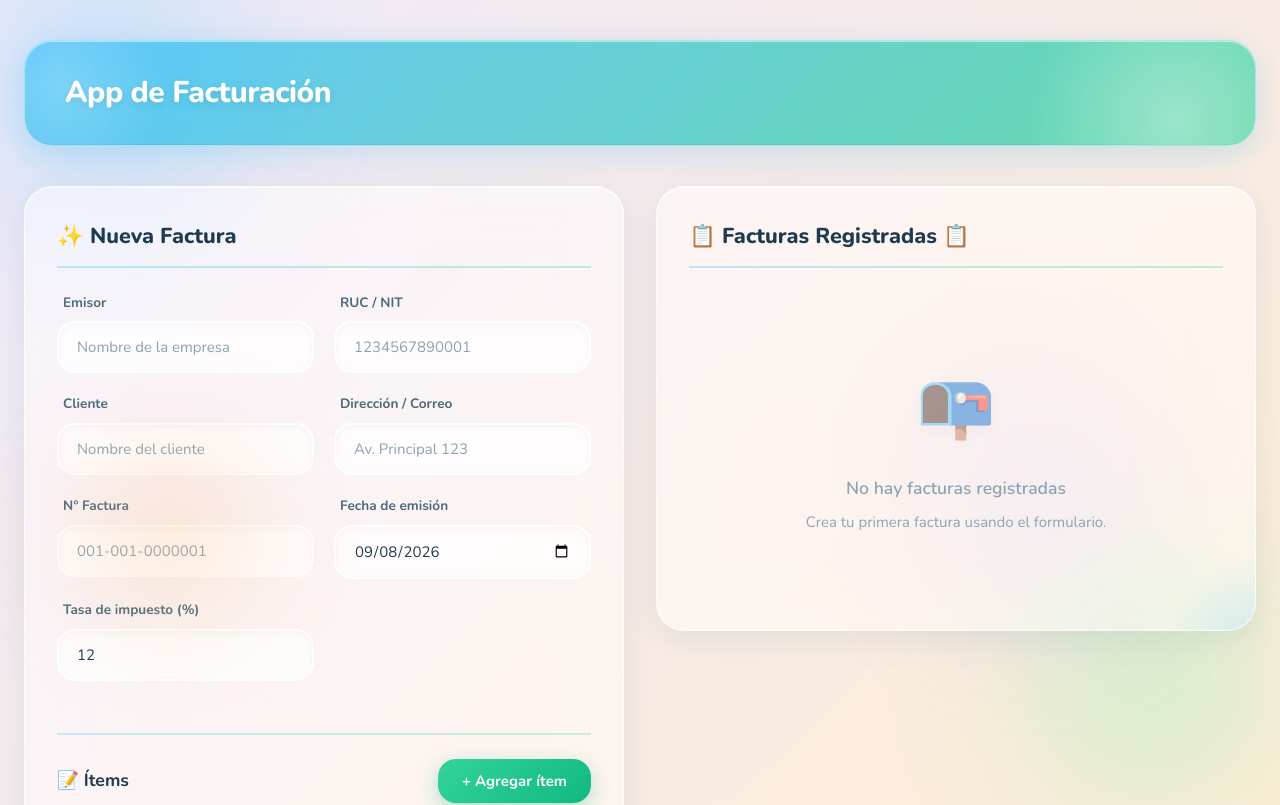
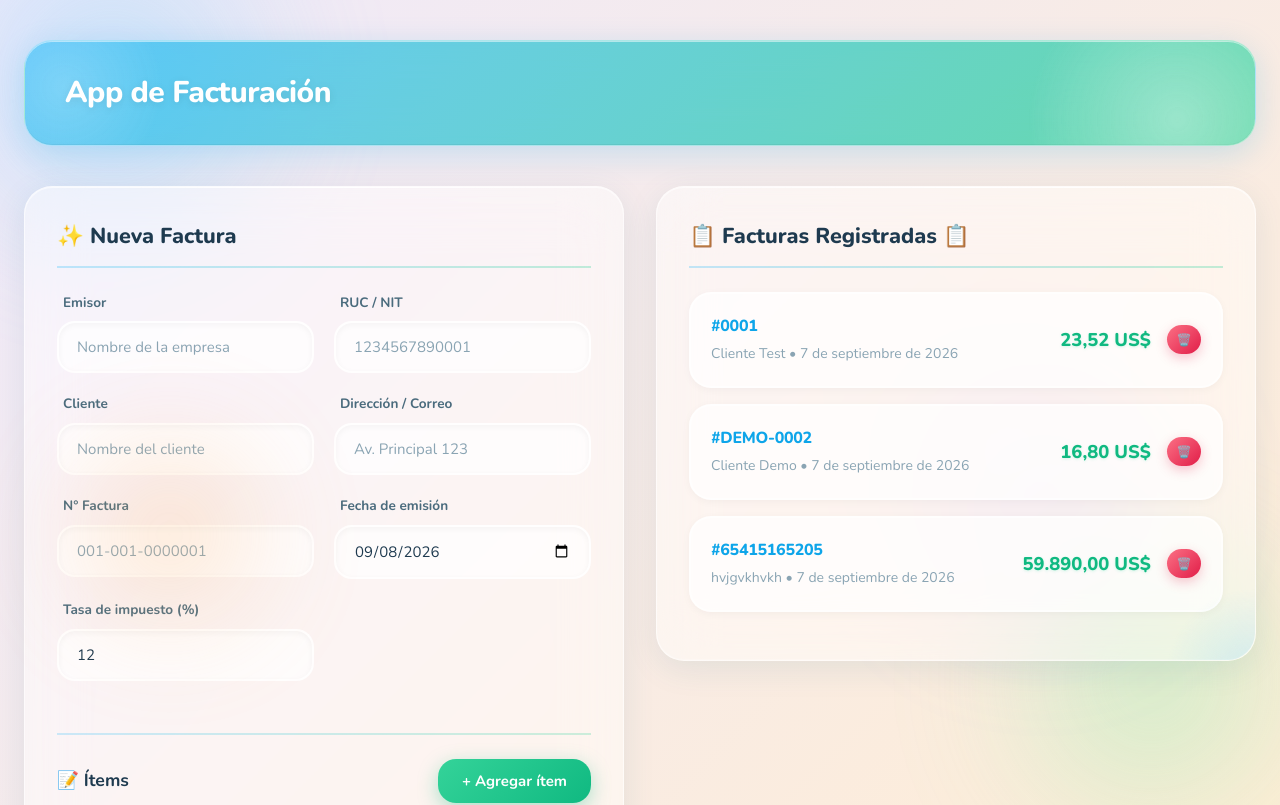
Before and after one commit to urbgmoi98/FacturaReact, a React (Vite) app: page / in a window 1280 px wide. Shown: the top 805 px of the page. Built offline with nearby package versions, Linux system fonts and the light colour scheme; data requests are answered from the project's data file; the HTML template or start-up script is replaced by a standard one.

Commit message:
billying

```diff
--- a/package.json
+++ b/package.json
@@ -7,9 +7,11 @@
     "dev": "npx concurrently \"npm run server\" \"vite --host 0.0.0.0\"",
     "build": "vite build",
     "preview": "vite preview",
-    "server": "json-server src/db.json --port 3001"
+    "server": "json-server db.json --port 3001"
   },
   "dependencies": {
+    "html2canvas": "^1.4.1",
+    "jspdf": "^2.5.2",
     "react": "^18.3.0",
     "react-dom": "^18.3.0"
   },
--- a/src/App.jsx
+++ b/src/App.jsx
@@ -2,20 +2,25 @@ import { useState, useEffect } from 'react'
 import InvoiceForm from './Components/InvoiceForm'
 import InvoiceList from './Components/InvoiceList'
 import InvoiceView from './Components/InvoiceView'
-import InvoiceExporter from './components/InvoiceExporter'
+import InvoiceExporter from ' ./Components/InvoiceExporter'
+import {
+  getInvoices,
+  getInvoiceById,
+  createInvoice,
+  deleteInvoice,
+} from './services/invoiceService'
 
 function App() {
-  const [invoices, setInvoices] = useState(() => {
-    const saved = localStorage.getItem('invoices')
-    return saved ? JSON.parse(saved) : []
-  })
+  const [invoices, setInvoices] = useState([])
   const [selectedInvoice, setSelectedInvoice] = useState(null)
   const [printMode, setPrintMode] = useState(false)
 
-  // Persistencia en localStorage
+  // Carga inicial: las facturas se leen de la API (json-server)
   useEffect(() => {
-    localStorage.setItem('invoices', JSON.stringify(invoices))
-  }, [invoices])
+    getInvoices()
+      .then(setInvoices)
+      .catch((error) => console.error('No se pudo cargar el listado de facturas:', error))
+  }, [])
 
   // Manejar modo impresión
   useEffect(() => {
@@ -28,13 +33,24 @@ function App() {
     }
   }, [printMode])
 
-  const handleSaveInvoice = (invoice) => {
-    setInvoices((prev) => [invoice, ...prev])
+  const handleSaveInvoice = async (invoice) => {
+    try {
+      const saved = await createInvoice(invoice)
+      setInvoices((prev) => [saved, ...prev])
+    } catch (error) {
+      console.error('No se pudo guardar la factura:', error)
+    }
   }
 
-  const handleSelectInvoice = (invoice) => {
-    setSelectedInvoice(invoice)
-    setPrintMode(false)
+  // Consulta directa por ID: GET /invoices/{id}, sin filtrar el listado
+  const handleSelectInvoice = async (id) => {
+    try {
+      const invoice = await getInvoiceById(id)
+      setSelectedInvoice(invoice)
+      setPrintMode(false)
+    } catch (error) {
+      console.error(`No se pudo obtener la factura ${id}:`, error)
+    }
   }
 
   const handleBackToList = () => {
@@ -46,10 +62,15 @@ function App() {
     setPrintMode(true)
   }
 
-  const handleDeleteInvoice = (id) => {
-    setInvoices((prev) => prev.filter((inv) => inv.id !== id))
-    if (selectedInvoice?.id === id) {
-      setSelectedInvoice(null)
+  const handleDeleteInvoice = async (id) => {
+    try {
+      await deleteInvoice(id)
+      setInvoices((prev) => prev.filter((inv) => inv.id !== id))
+      if (selectedInvoice?.id === id) {
+        setSelectedInvoice(null)
+      }
+    } catch (error) {
+      console.error(`No se pudo eliminar la factura ${id}:`, error)
     }
   }
 
--- a/src/Components/InvoiceExporter.jsx
+++ b/src/Components/InvoiceExporter.jsx
@@ -1,6 +1,7 @@
 import { useEffect, useRef, useState } from 'react'
 import jsPDF from 'jspdf'
 import html2canvas from 'html2canvas'
+import { formatCurrency, formatDate, itemSubtotal } from '../utils/invoiceUtils'
 
 export default function InvoiceExporter({ invoice, onBack, printMode }) {
   const [isExporting, setIsExporting] = useState(false)
@@ -57,21 +58,6 @@ export default function InvoiceExporter({ invoice, onBack, printMode }) {
     } finally {
       setIsExporting(false)
     }
-  }
-
-  const formatCurrency = (value) => {
-    return new Intl.NumberFormat('es-ES', {
-      style: 'currency',
-      currency: 'USD',
-    }).format(value)
-  }
-
-  const formatDate = (dateStr) => {
-    return new Date(dateStr).toLocaleDateString('es-ES', {
-      year: 'numeric',
-      month: 'long',
-      day: 'numeric',
-    })
   }
 
   return (
@@ -300,7 +286,7 @@ export default function InvoiceExporter({ invoice, onBack, printMode }) {
                     fontWeight: 600,
                   }}
                 >
-                  {formatCurrency(parseFloat(item.quantity) * parseFloat(item.unitPrice))}
+                  {formatCurrency(itemSubtotal(item))}
                 </td>
               </tr>
             ))}
--- a/src/Components/InvoiceForm.jsx
+++ b/src/Components/InvoiceForm.jsx
@@ -1,6 +1,8 @@
 import { useState } from 'react'
+import { calculateTotals, createId } from '../utils/invoiceUtils'
+
 const initialItem = () => ({
-  id: crypto.randomUUID(),
+  id: createId(),
   description: '',
   quantity: '',
   unitPrice: '',
@@ -82,15 +84,10 @@ export default function InvoiceForm({ onSave }) {
 
     if (Object.keys(validationErrors).length > 0) return
 
-    const subtotal = form.items.reduce((sum, item) => {
-      return sum + parseFloat(item.quantity) * parseFloat(item.unitPrice)
-    }, 0)
-
-    const tax = subtotal * (parseFloat(form.taxRate) / 100)
-    const total = subtotal + tax
+    const { subtotal, tax, total } = calculateTotals(form.items, form.taxRate)
 
     const invoice = {
-      id: crypto.randomUUID(),
+      id: createId(),
       ...form,
       subtotal,
       tax,
--- a/src/Components/InvoiceList.jsx
+++ b/src/Components/InvoiceList.jsx
@@ -1,19 +1,6 @@
+import { formatCurrency, formatDate } from '../utils/invoiceUtils'
+
 export default function InvoiceList({ invoices, onSelect, onDelete }) {
-  const formatCurrency = (value) => {
-    return new Intl.NumberFormat('es-ES', {
-      style: 'currency',
-      currency: 'USD',
-    }).format(value)
-  }
-
-  const formatDate = (dateStr) => {
-    return new Date(dateStr).toLocaleDateString('es-ES', {
-      year: 'numeric',
-      month: 'long',
-      day: 'numeric',
-    })
-  }
-
   return (
     <div className="card">
       <h2 className="card-title"> 📋 Facturas Registradas 📋</h2>
@@ -30,7 +17,7 @@ export default function InvoiceList({ invoices, onSelect, onDelete }) {
             <li
               key={invoice.id}
               className="invoice-item"
-              onClick={() => onSelect(invoice)}
+              onClick={() => onSelect(invoice.id)}
             >
               <div>
                 <div className="invoice-item-number">#{invoice.invoiceNumber}</div>
--- a/src/Components/InvoiceView.jsx
+++ b/src/Components/InvoiceView.jsx
@@ -1,19 +1,6 @@
+import { formatCurrency, formatDate, itemSubtotal } from '../utils/invoiceUtils'
+
 export default function InvoiceView({ invoice, printMode, onPrint, onBack }) {
-  const formatCurrency = (value) => {
-    return new Intl.NumberFormat('es-ES', {
-      style: 'currency',
-      currency: 'USD',
-    }).format(value)
-  }
-
-  const formatDate = (dateStr) => {
-    return new Date(dateStr).toLocaleDateString('es-ES', {
-      year: 'numeric',
-      month: 'long',
-      day: 'numeric',
-    })
-  }
-
   return (
     <div className="invoice-paper">
       <div className="invoice-header">
@@ -55,7 +42,7 @@ export default function InvoiceView({ invoice, printMode, onPrint, onBack }) {
               <td>{item.quantity}</td>
               <td>{formatCurrency(parseFloat(item.unitPrice))}</td>
               <td>
-                {formatCurrency(parseFloat(item.quantity) * parseFloat(item.unitPrice))}
+                {formatCurrency(itemSubtotal(item))}
               </td>
             </tr>
           ))}
--- /dev/null
+++ b/src/services/invoiceService.js
@@ -0,0 +1,42 @@
+// Servicio centralizado de acceso a la API REST de facturación.
+// json-server expone el recurso `invoices` de db.json en http://localhost:3001.
+const API_BASE_URL = 'http://localhost:3001'
+
+async function request(path, options = {}) {
+  const response = await fetch(`${API_BASE_URL}${path}`, {
+    headers: { 'Content-Type': 'application/json' },
+    ...options,
+  })
+
+  if (!response.ok) {
+    throw new Error(`La petición ${path} falló con estado ${response.status}`)
+  }
+
+  return response.json()
+}
+
+// Listado completo de facturas (GET /invoices).
+export function getInvoices() {
+  return request('/invoices')
+}
+
+// Consulta directa del recurso por ID (GET /invoices/{id}).
+// Reemplaza la obtención de una factura a partir de un listado filtrado.
+export function getInvoiceById(id) {
+  return request(`/invoices/${encodeURIComponent(id)}`)
+}
+
+// Crea una factura (POST /invoices) y devuelve el recurso persistido.
+export function createInvoice(invoice) {
+  return request('/invoices', {
+    method: 'POST',
+    body: JSON.stringify(invoice),
+  })
+}
+
+// Elimina una factura (DELETE /invoices/{id}).
+export function deleteInvoice(id) {
+  return request(`/invoices/${encodeURIComponent(id)}`, {
+    method: 'DELETE',
+  })
+}
--- /dev/null
+++ b/src/utils/invoiceUtils.js
@@ -0,0 +1,37 @@
+// Utilitarios compartidos del módulo de facturación.
+// Centralizan formateo, cálculos e identificadores para eliminar la
+// duplicación entre formulario, listado, vista y exportador.
+
+const currencyFormatter = new Intl.NumberFormat('es-ES', {
+  style: 'currency',
+  currency: 'USD',
+})
+
+export function formatCurrency(value) {
+  return currencyFormatter.format(value)
+}
+
+export function formatDate(dateStr) {
+  return new Date(dateStr).toLocaleDateString('es-ES', {
+    year: 'numeric',
+    month: 'long',
+    day: 'numeric',
+  })
+}
+
+// Total de una línea de ítem: cantidad × precio unitario.
+export function itemSubtotal(item) {
+  return parseFloat(item.quantity || 0) * parseFloat(item.unitPrice || 0)
+}
+
+// Cálculo completo de totales de la factura: subtotal, impuesto y total.
+export function calculateTotals(items, taxRate) {
+  const subtotal = items.reduce((sum, item) => sum + itemSubtotal(item), 0)
+  const tax = subtotal * (parseFloat(taxRate || 0) / 100)
+  return { subtotal, tax, total: subtotal + tax }
+}
+
+// Generador de identificadores UUID (usado por el formulario).
+export function createId() {
+  return crypto.randomUUID()
+}
```
Also changed, not shown: 2 other files (tests, documents, lock files or other folders).
